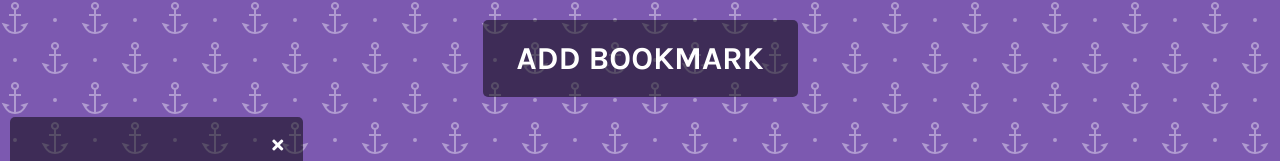
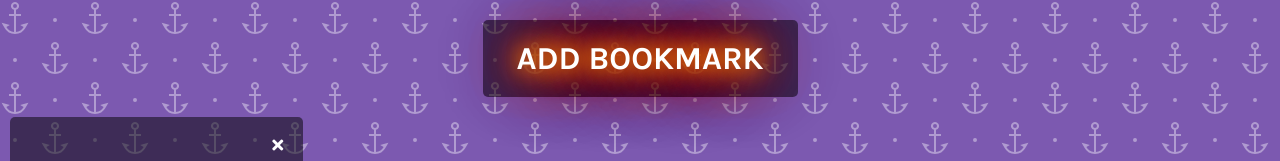
Before and after one commit to buzzcosm/book-keeper-vanilla-js-app, a plain HTML site: page index.html in a window 1280 px wide. Shown: the top 161 px of the page. Drawn offline with Linux system fonts and the light colour scheme.

Commit message:
Update style.css

```diff
--- a/style.css
+++ b/style.css
@@ -28,7 +28,7 @@ h1 {
   width: 275px;
   margin: 20px auto 10px;
   user-select: none;
-  /* text-shadow:
+  text-shadow:
     0 0 20px #ff9900,
     0 0 30px #ff6600,
     0 0 40px #ff3300,
@@ -36,12 +36,12 @@ h1 {
     0 0 60px #cc0000,
     0 0 70px #990000,
     0 0 80px #660000,
-    0 0 90px #330000; */
+    0 0 90px #330000;
 }
 
 h1:hover {
   background: rgba(0, 0, 0, 0.8);
-  /* box-shadow:
+  box-shadow:
     0 0 10px #ff9900,
     0 0 20px #ff6600,
     0 0 30px #ff3300,
@@ -49,7 +49,7 @@ h1:hover {
     0 0 50px #cc0000,
     0 0 60px #990000,
     0 0 70px #660000,
-    0 0 80px #330000; */
+    0 0 80px #330000;
 }
 
 /* Bookmarks */
```
